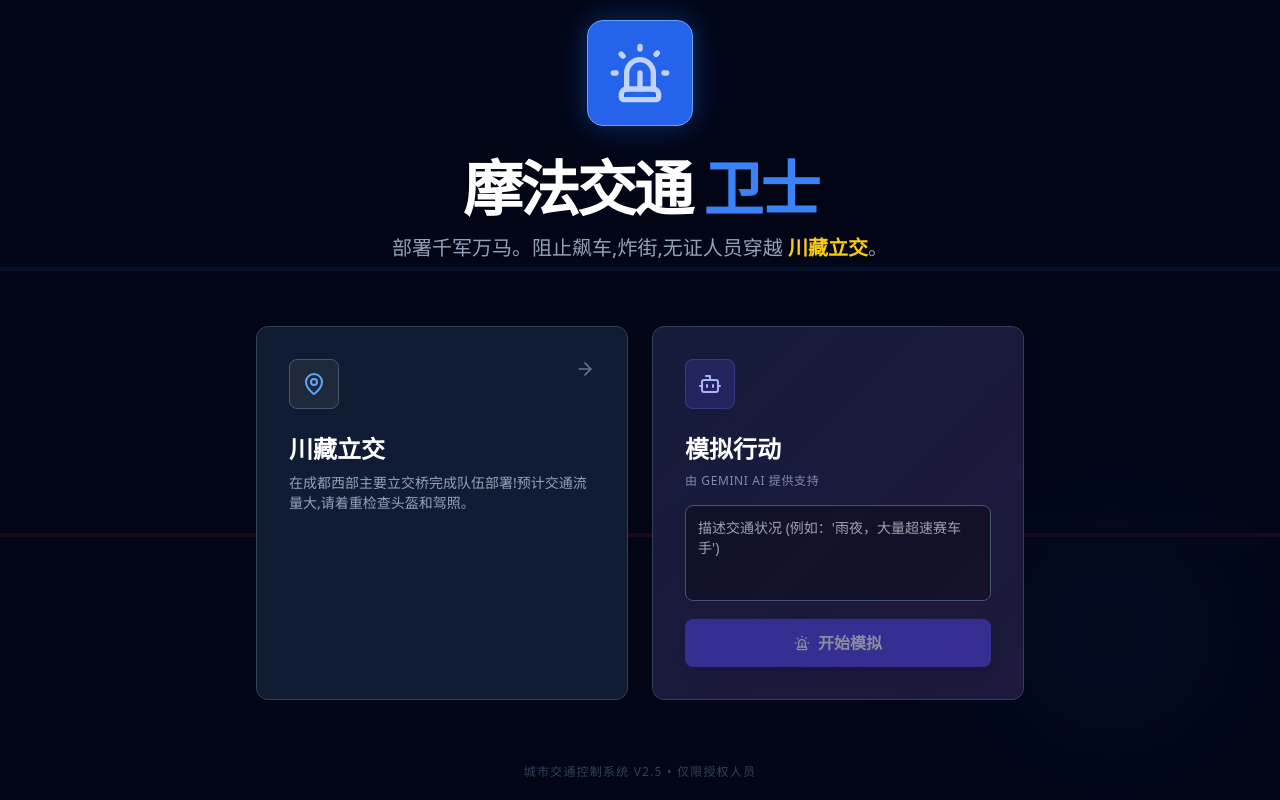
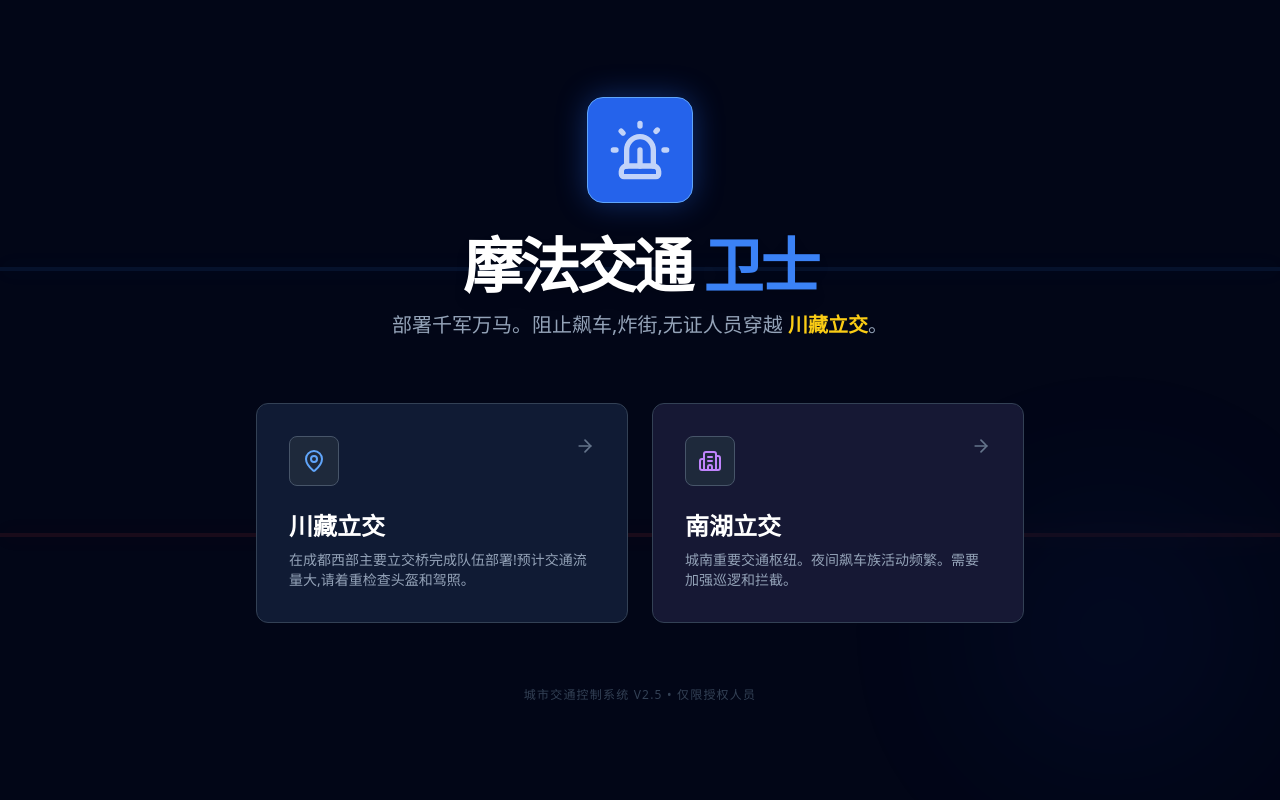
Before and after one commit to anonymity12/carrotDefense, a React (Vite) app: page / in a window 1280 px wide. Built offline with nearby package versions, Linux system fonts and the light colour scheme.

Commit message:
feat: 新增南湖立交关卡，优化关卡选择逻辑

```diff
--- a/App.tsx
+++ b/App.tsx
@@ -2,11 +2,10 @@
 import React, { useState } from 'react';
 import Game from './components/Game';
 import { GameLevel } from './types';
-import { generateLevel } from './services/levelGenerator';
-import { DEFAULT_LEVEL_PATH, DEFAULT_MOBILE_LEVEL_PATH, DEFAULT_WAVES, GRID_HEIGHT, GRID_WIDTH, MOBILE_GRID_HEIGHT, MOBILE_GRID_WIDTH } from './constants';
-import { Siren, Bot, ArrowRight, ShieldCheck, AlertCircle, MapPin } from 'lucide-react';
+import { DEFAULT_LEVEL_PATH, DEFAULT_MOBILE_LEVEL_PATH, NANHU_LEVEL_PATH, NANHU_MOBILE_LEVEL_PATH, DEFAULT_WAVES, GRID_HEIGHT, GRID_WIDTH, MOBILE_GRID_HEIGHT, MOBILE_GRID_WIDTH } from './constants';
+import { Siren, ArrowRight, MapPin, Building2 } from 'lucide-react';
 
-const getDefaultLevel = (isMobile: boolean): GameLevel => ({
+const getChuanzangLevel = (isMobile: boolean): GameLevel => ({
   id: 'lvl-1',
   name: '保卫川藏立交',
   gridWidth: isMobile ? MOBILE_GRID_WIDTH : GRID_WIDTH,
@@ -16,11 +15,18 @@ const getDefaultLevel = (isMobile: boolean): GameLevel => ({
   startingMoney: 450
 });
 
+const getNanhuLevel = (isMobile: boolean): GameLevel => ({
+  id: 'lvl-2',
+  name: '守护南湖立交',
+  gridWidth: isMobile ? MOBILE_GRID_WIDTH : GRID_WIDTH,
+  gridHeight: isMobile ? MOBILE_GRID_HEIGHT : GRID_HEIGHT,
+  path: isMobile ? NANHU_MOBILE_LEVEL_PATH : NANHU_LEVEL_PATH,
+  waves: DEFAULT_WAVES, // 可以复用波次配置，或者定义新的
+  startingMoney: 500
+});
+
 const App: React.FC = () => {
   const [level, setLevel] = useState<GameLevel | null>(null);
-  const [loading, setLoading] = useState(false);
-  const [prompt, setPrompt] = useState('');
-  const [error, setError] = useState<string | null>(null);
   const [isMobile, setIsMobile] = useState(false);
 
   // 移动端检测
@@ -34,24 +40,14 @@ const App: React.FC = () => {
     return () => window.removeEventListener('resize', checkMobile);
   }, []);
 
-  const handleStartDefault = () => {
-    setLevel(getDefaultLevel(isMobile));
+  const handleStartChuanzang = () => {
+    setLevel(getChuanzangLevel(isMobile));
   };
 
-  const handleGenerateLevel = async () => {
-    if (!prompt.trim()) return;
+  const handleStartNanhu = () => {
+    setLevel(getNanhuLevel(isMobile));
+  };
 
-    setLoading(true);
-    setError(null);
-    try {
-      const newLevel = await generateLevel(prompt, isMobile);
-      setLevel(newLevel);
-    } catch (e) {
-      setError("生成行动地图失败。请检查网络连接。");
-    } finally {
-      setLoading(false);
-    }
-  };
 
   if (level) {
     return (
@@ -116,10 +112,10 @@ const App: React.FC = () => {
          <div className={`grid gap-6 ${
            isMobile ? 'grid-cols-1' : 'grid-cols-1 md:grid-cols-2'
          }`}>
-            {/* Campaign Card */}
+            {/* Campaign Card: Chuanzang */}
             <div className={`group relative bg-slate-900 border border-slate-700 hover:border-blue-500 rounded-xl transition-all cursor-pointer overflow-hidden active:scale-95 ${
               isMobile ? 'p-4' : 'p-8'
-            }`} onClick={handleStartDefault}>
+            }`} onClick={handleStartChuanzang}>
                <div className="absolute inset-0 bg-blue-600/5 group-hover:bg-blue-600/10 transition"></div>
                <div className="relative z-10">
                  <div className={`flex justify-between items-start ${
@@ -147,73 +143,34 @@ const App: React.FC = () => {
                </div>
             </div>
 
-            {/* AI Generator Card */}
-            <div className={`relative bg-slate-900 border border-slate-700 rounded-xl overflow-hidden ${
+            {/* Campaign Card: Nanhu */}
+            <div className={`group relative bg-slate-900 border border-slate-700 hover:border-purple-500 rounded-xl transition-all cursor-pointer overflow-hidden active:scale-95 ${
               isMobile ? 'p-4' : 'p-8'
-            }`}>
-               <div className="absolute inset-0 bg-gradient-to-br from-indigo-900/20 to-purple-900/20"></div>
+            }`} onClick={handleStartNanhu}>
+               <div className="absolute inset-0 bg-purple-600/5 group-hover:bg-purple-600/10 transition"></div>
                <div className="relative z-10">
                  <div className={`flex justify-between items-start ${
                    isMobile ? 'mb-3' : 'mb-6'
                  }`}>
-                    <div className={`bg-indigo-900/50 rounded-lg border border-indigo-500/30 ${
+                    <div className={`bg-slate-800 rounded-lg border border-slate-600 group-hover:border-purple-500/50 transition ${
                       isMobile ? 'p-2' : 'p-3'
                     }`}>
-                      <Bot className={`text-indigo-300 ${
+                      <Building2 className={`text-purple-400 ${
                         isMobile ? 'w-5 h-5' : 'w-6 h-6'
                       }`} />
                     </div>
+                    <ArrowRight className={`text-slate-500 group-hover:text-white transition ${
+                      isMobile ? 'w-4 h-4' : 'w-5 h-5'
+                    }`} />
                  </div>
-                 <h3 className={`font-bold ${
+                 <h3 className={`font-bold text-white ${
                    isMobile ? 'text-lg mb-1' : 'text-2xl mb-2'
-                 }`}>模拟行动</h3>
-                 <p className={`text-indigo-200/60 uppercase tracking-wider ${
-                   isMobile ? 'text-[10px] mb-2' : 'text-xs mb-4'
-                 }`}>由 Gemini AI 提供支持</p>
-
-                 <div className="space-y-3">
-                    <textarea
-                      value={prompt}
-                      onChange={(e) => setPrompt(e.target.value)}
-                      placeholder={isMobile
-                        ? "描述交通状况..."
-                        : "描述交通状况 (例如：'雨夜，大量超速赛车手')"
-                      }
-                      className={`w-full bg-black/30 border border-slate-600 rounded-lg text-white focus:outline-none focus:border-indigo-400 transition resize-none ${
-                        isMobile ? 'p-2 text-xs h-16' : 'p-3 text-sm h-24'
-                      }`}
-                    />
-                    <button
-                      onClick={handleGenerateLevel}
-                      disabled={loading || !prompt.trim()}
-                      className={`w-full bg-indigo-600 hover:bg-indigo-500 active:bg-indigo-700 disabled:opacity-50 disabled:cursor-not-allowed rounded-lg font-bold shadow-lg transition flex items-center justify-center text-white ${
-                        isMobile ? 'py-2 text-sm' : 'py-3'
-                      }`}
-                    >
-                      {loading ? (
-                        <span className="animate-pulse">
-                          {isMobile ? '分析中...' : '分析交通状况...'}
-                        </span>
-                      ) : (
-                        <>
-                          <Siren className={`mr-2 ${
-                            isMobile ? 'w-3 h-3' : 'w-4 h-4'
-                          }`} />
-                          {isMobile ? '开始模拟' : '开始模拟'}
-                        </>
-                      )}
-                    </button>
-                    {error && (
-                      <div className={`flex items-center text-red-400 bg-red-900/20 rounded ${
-                        isMobile ? 'text-xs mt-2 p-2' : 'text-xs mt-2 p-2'
-                      }`}>
-                        <AlertCircle className={`mr-1 ${
-                          isMobile ? 'w-3 h-3' : 'w-3 h-3'
-                        }`} />
-                        {error}
-                      </div>
-                    )}
-                 </div>
+                 }`}>南湖立交</h3>
+                 <p className={`text-slate-400 ${
+                   isMobile ? 'text-xs' : 'text-sm'
+                 }`}>
+                   城南重要交通枢纽。夜间飙车族活动频繁。需要加强巡逻和拦截。
+                 </p>
                </div>
             </div>
          </div>
--- a/constants.ts
+++ b/constants.ts
@@ -101,6 +101,26 @@ export const DEFAULT_MOBILE_LEVEL_PATH = [
   { x: 5, y: 9 }, { x: 5, y: 10 }
 ];
 
+export const NANHU_LEVEL_PATH = [
+  { x: 0, y: 6 }, { x: 1, y: 6 }, { x: 2, y: 6 }, { x: 2, y: 5 },
+  { x: 2, y: 4 }, { x: 3, y: 4 }, { x: 4, y: 4 }, { x: 4, y: 5 },
+  { x: 4, y: 6 }, { x: 5, y: 6 }, { x: 6, y: 6 }, { x: 7, y: 6 },
+  { x: 7, y: 5 }, { x: 7, y: 4 }, { x: 7, y: 3 }, { x: 6, y: 3 },
+  { x: 5, y: 3 }, { x: 5, y: 2 }, { x: 5, y: 1 }, { x: 6, y: 1 },
+  { x: 7, y: 1 }, { x: 8, y: 1 }, { x: 9, y: 1 }, { x: 10, y: 1 },
+  { x: 10, y: 2 }, { x: 10, y: 3 }, { x: 11, y: 3 }
+];
+
+export const NANHU_MOBILE_LEVEL_PATH = [
+  { x: 0, y: 0 }, { x: 0, y: 1 }, { x: 0, y: 2 },
+  { x: 1, y: 2 }, { x: 2, y: 2 },
+  { x: 2, y: 3 }, { x: 2, y: 4 }, { x: 2, y: 5 },
+  { x: 3, y: 5 }, { x: 4, y: 5 }, { x: 5, y: 5 }, { x: 6, y: 5 },
+  { x: 6, y: 6 }, { x: 6, y: 7 }, { x: 6, y: 8 },
+  { x: 5, y: 8 }, { x: 4, y: 8 }, { x: 3, y: 8 }, { x: 2, y: 8 },
+  { x: 2, y: 9 }, { x: 2, y: 10 }
+];
+
 export const DEFAULT_WAVES: WaveConfig[] = [
   { enemies: [{ type: EnemyType.SCOOTER, count: 5, interval: 60 }], delayBetween: 200 },
   { enemies: [{ type: EnemyType.SCOOTER, count: 5, interval: 40 }, { type: EnemyType.DELIVERY, count: 2, interval: 80 }], delayBetween: 300 },
```
Also changed, not shown: documents/移动端优化实施记录.md (+13 -0 lines).
